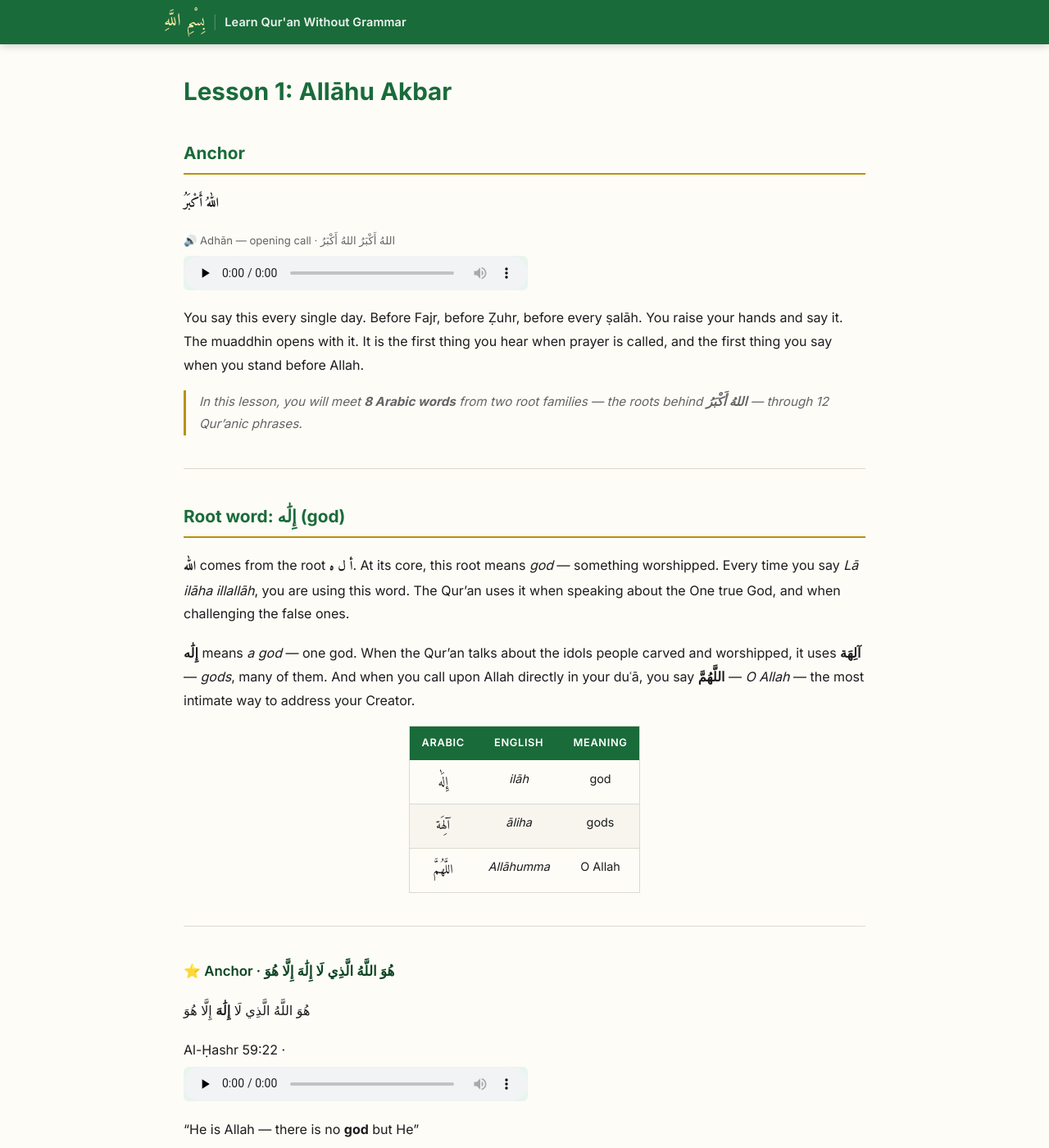
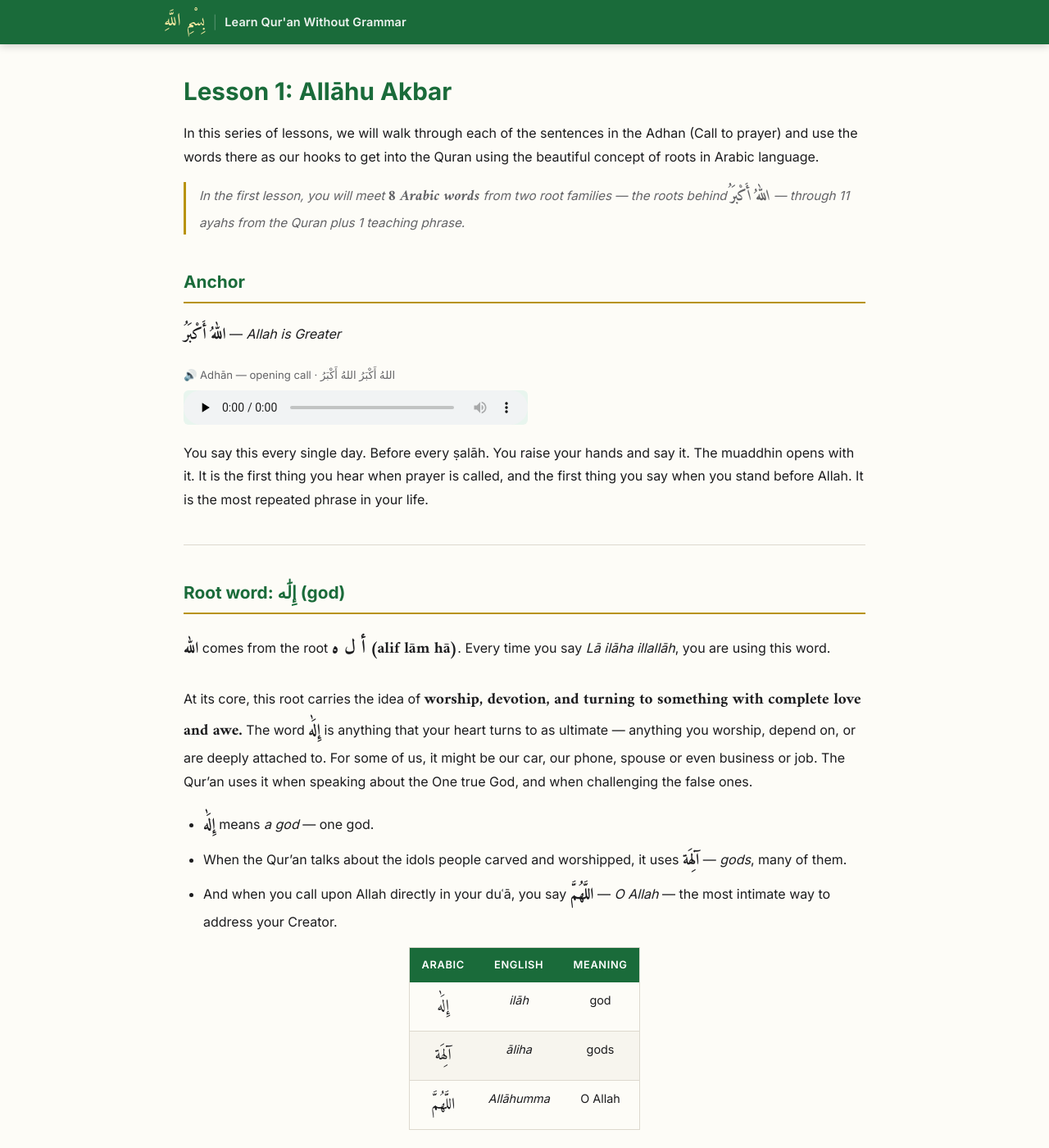
Before and after one commit to siraj-samsudeen/learn-quran-without-grammar, a Jekyll site: the page built from lessons/lesson-01-allahu-akbar.md, in a window 1280 px wide and 1400 px high. Shown: the whole window at 82% size. Built offline with Jekyll 4.4.1, drawn with Linux system fonts in a browser that asks for light colours; some web fonts are replaced; some of the changed text lies outside the part shown.

Commit message:
UI polish, closing rewrite, review sections, full ayah review audio
Lesson content:
- Removed adhān replay audio from closing
- Rewrote closing: updated story references, simplified language,
  encourage students to spot roots in salah/Quran/Arabic
- Added 'Review in Order' (audio player + download link) and
  'Review Shuffled' (shuffle player) sections
- Reordered practice phrases shortest-first (difficulty progression)
- Anchor headings: just 'Anchor Phrase', no Arabic in heading
- All surah references in brackets: (Al-Baqarah 2:34)
- Single-word headings only: إِلَٰه not إِلَٰهٌ وَاحِدٌ
- Root letters show both Arabic + English: أ ل ه (alif lām hā)
- 61:3 hook: teaching focus not meaning
- 59:22 fragment tightened to #t=0,5.5 (clean cut before عَالِمُ)
- Translation added: اللهُ أَكْبَرُ — Allah is Greater
- Preview moved before anchor section
- Summary words table centered (.root-table)

JS/CSS:
- lesson-cards.js: anchor cards (⭐ ·) transformed into cards
- Anchor cards: gold left border + warm background tint
- Surah reference moved to bottom of card
- Footer: removed transliteration

Audio pipeline (YAML):
- arabic_source_full added for all trimmed phrases (59:22, 6:74,
  3:26, 29:45, 18:5) — review audio uses full ayahs for context training

Docs:
- CLAUDE.md: review audio principle, hook text principle, practice
  order, heading format, reference format, root letter format
- LESSON-PLAN.md: Review Audio Uses Full Ayahs principle

Setup:
- Gemfile added for local Jekyll preview

```diff
--- /dev/null
+++ b/Gemfile
@@ -0,0 +1,5 @@
+source "https://rubygems.org"
+
+gem "jekyll", "~> 4.4"
+gem "kramdown-parser-gfm"
+gem "jekyll-seo-tag"
--- a/_layouts/default.html
+++ b/_layouts/default.html
@@ -33,7 +33,7 @@
 
   <footer class="site-footer">
     <p class="footer-arabic">وَلَذِكْرُ اللَّهِ أَكْبَرُ</p>
-    <p class="footer-trans"><em>wa-la-dhikru llāhi akbar</em> &mdash; &ldquo;And the remembrance of Allah is greater&rdquo; &nbsp;(29:45)</p>
+    <p class="footer-trans">&ldquo;And the remembrance of Allah is greater&rdquo; &nbsp;(29:45)</p>
   </footer>
 
 
--- a/assets/css/style.css
+++ b/assets/css/style.css
@@ -124,7 +124,15 @@
 }
 
 /* ── Bold/emphasis ── */
-.lesson-body strong { font-weight: 700; }
+/* Arabic text appears in bold (**word**) throughout lessons.
+   Amiri font + larger size ensures Arabic renders at card-quality
+   even when inline with English text. */
+.lesson-body strong {
+  font-weight: 700;
+  font-size: 1.2em;
+  font-family: var(--font-arabic), var(--font-ui);
+  line-height: 2;
+}
 .lesson-body em { font-style: italic; }
 
 /* ── Links ── */
@@ -182,7 +190,7 @@
   border-bottom: 1px solid var(--border);
   /* Amiri covers both Arabic Unicode and Latin — applies to all cells */
   font-family: var(--font-arabic);
-  font-size: 1rem;
+  font-size: 1.2rem;
   line-height: 2;        /* generous for Arabic diacritics */
 }
 .lesson-body tr:last-child td { border-bottom: none; }
@@ -299,6 +307,33 @@
   line-height: 1.5;
   border-left: 3px solid var(--border);
   padding-left: 0.75rem;
+}
+.verse-card .verse-ref-bottom {
+  font-size: 0.82rem;
+  color: var(--muted);
+  margin-top: 0.5rem;
+  display: flex;
+  align-items: center;
+  gap: 0.5rem;
+}
+.verse-card .verse-ref-bottom audio {
+  display: inline-block;
+  width: 220px;
+  height: 28px;
+  margin: 0;
+  background: transparent;
+  vertical-align: middle;
+  border-radius: 4px;
+  max-width: none;
+}
+
+/* ── Anchor card variant ── */
+.anchor-card {
+  border-left: 4px solid var(--gold);
+  background: linear-gradient(to right, #fdf8e8, var(--white) 30%);
+}
+.anchor-card .verse-num {
+  color: var(--gold);
 }
 
 /* Download link */
--- a/assets/js/lesson-cards.js
+++ b/assets/js/lesson-cards.js
@@ -24,13 +24,14 @@
     var h3s = Array.from(body.querySelectorAll('h3'));
 
     h3s.forEach(function (h3) {
-      // Parse heading: "N · form-name"
+      // Parse heading: "N · form-name" or "⭐ · anchor-name"
       var text = h3.textContent.trim();
-      var match = text.match(/^(\d+)\s*·\s*(.+)$/);
-      if (!match) return; // skip non-verse h3s (e.g. hadith heading)
+      var match = text.match(/^([\d⭐]+)\s*·\s*(.+)$/);
+      if (!match) return; // skip non-verse h3s
 
       var num = match[1];
       var form = match[2].trim();
+      var isAnchor = num.indexOf('⭐') >= 0;
 
       // Collect sibling elements until next section boundary
       var siblings = [];
@@ -67,7 +68,7 @@
       // ── Build card ──────────────────────────────────────────────
 
       var card = document.createElement('div');
-      card.className = 'verse-card';
+      card.className = isAnchor ? 'verse-card anchor-card' : 'verse-card';
 
       // Header row: label (left) + ref with audio (right)
       var headerRow = document.createElement('div');
@@ -92,7 +93,6 @@
       }
 
       headerRow.appendChild(label);
-      headerRow.appendChild(ref);
       card.appendChild(headerRow);
 
       // Arabic text
@@ -117,6 +117,12 @@
         hookDiv.className = 'verse-hook';
         hookDiv.innerHTML = hookP.innerHTML;
         card.appendChild(hookDiv);
+      }
+
+      // Reference + audio at the bottom
+      if (refP) {
+        ref.className = 'verse-ref-bottom';
+        card.appendChild(ref);
       }
 
       // ── Swap into DOM ───────────────────────────────────────────
--- a/lessons/lesson-01-allahu-akbar.md
+++ b/lessons/lesson-01-allahu-akbar.md
@@ -7,27 +7,35 @@
 ---
 # Lesson 1: Allāhu Akbar
 
+In this series of lessons, we will walk through each of the sentences in the Adhan (Call to prayer) and use the words there as our hooks to get into the Quran using the beautiful concept of roots in Arabic language.
+
+<p class="lesson-preview">In the first lesson, you will meet <strong>8 Arabic words</strong> from two root families — the roots behind <strong>اللهُ أَكْبَرُ</strong> — through 11 ayahs from the Quran plus 1 teaching phrase.</p>
+
 ## Anchor
 
-**اللهُ أَكْبَرُ**
+**اللهُ أَكْبَرُ** — *Allah is Greater*
 
 <p class="audio-label">🔊 Adhān — opening call · اللهُ أَكْبَرُ اللهُ أَكْبَرُ</p>
 <audio controls preload="none" src="{{ '/assets/audio/adhan-allahu-akbar.mp3' | relative_url }}"></audio>
 
-You say this every single day. Before Fajr, before Ẓuhr, before every ṣalāh. You raise your hands and say it. The muaddhin opens with it. It is the first thing you hear when prayer is called, and the first thing you say when you stand before Allah.
-
-<p class="lesson-preview">In this lesson, you will meet <strong>8 Arabic words</strong> from two root families — the roots behind <strong>اللهُ أَكْبَرُ</strong> — through 12 Qur'anic phrases.</p>
+You say this every single day. Before every ṣalāh. You raise your hands and say it. The muaddhin opens with it. It is the first thing you hear when prayer is called, and the first thing you say when you stand before Allah. It is the most repeated phrase in your life.
 
 ---
 
 ## Root word: إِلَٰه (god)
 
-**اللّٰه** comes from the root **أ ل ه**. At its core, this root means *god* — something worshipped. Every time you say *Lā ilāha illallāh*, you are using this word. The Qur'an uses it when speaking about the One true God, and when challenging the false ones.
+**اللّٰه** comes from the root <strong>**أ ل ه** (alif lām hā)</strong>.
+Every time you say *Lā ilāha illallāh*, you are using this word.
 
-**إِلَٰه** means *a god* — one god. When the Qur'an talks about the idols people carved and worshipped, it uses **آلِهَة** — *gods*, many of them. And when you call upon Allah directly in your duʿā, you say **اللَّهُمَّ** — *O Allah* — the most intimate way to address your Creator.
+At its core, this root carries the idea of **worship, devotion, and turning to something with complete love and awe.** The word **إِلَٰه** is anything that your heart turns to as ultimate — anything you worship, depend on, or are deeply attached to. For some of us, it might be our car, our phone, spouse or even business or job.
+The Qur'an uses it when speaking about the One true God, and when challenging the false ones.
+
+- **إِلَٰه** means *a god* — one god.
+- When the Qur'an talks about the idols people carved and worshipped, it uses **آلِهَة** — *gods*, many of them.
+- And when you call upon Allah directly in your duʿā, you say **اللَّهُمَّ** — *O Allah* — the most intimate way to address your Creator.
 
 | Arabic | English | Meaning |
-|:---:|:---:|:---:|
+| --- | --- | --- |
 | إِلَٰه | *ilāh* | god |
 | آلِهَة | *āliha* | gods |
 | اللَّهُمَّ | *Allāhumma* | O Allah |
@@ -35,11 +43,11 @@
 
 ---
 
-### ⭐ Anchor · هُوَ اللَّهُ الَّذِي لَا إِلَٰهَ إِلَّا هُوَ
+### ⭐ · 1 Anchor Phrase
 
 هُوَ اللَّهُ الَّذِي لَا **إِلَٰهَ** إِلَّا هُوَ
 
-Al-Ḥashr 59:22 · <audio controls preload="none" src="https://everyayah.com/data/Hani_Rifai_192kbps/059022.mp3#t=0,7"></audio>
+(Al-Ḥashr 59:22) · <audio controls preload="none" src="https://everyayah.com/data/Hani_Rifai_192kbps/059022.mp3#t=0,5.5"></audio>
 
 "He is Allah — there is no **god** but He"
 
@@ -51,7 +59,7 @@
 
 وَإِذْ قَالَ إِبْرَاهِيمُ لِأَبِيهِ آزَرَ أَتَتَّخِذُ أَصْنَامًا **آلِهَةً**
 
-Al-An'ām 6:74 · <audio controls preload="none" src="https://everyayah.com/data/Abu_Bakr_Ash-Shaatree_128kbps/006074.mp3#t=0,12"></audio>
+(Al-An'ām 6:74) · <audio controls preload="none" src="https://everyayah.com/data/Abu_Bakr_Ash-Shaatree_128kbps/006074.mp3#t=0,9.5"></audio>
 
 "And when Ibrāhīm said to his father Āzar: Do you take idols as **gods**?"
 
@@ -63,7 +71,7 @@
 
 قُلِ **اللَّهُمَّ** مَالِكَ الْمُلْكِ
 
-Āl 'Imrān 3:26 · <audio controls preload="none" src="https://everyayah.com/data/Hudhaify_128kbps/003026.mp3#t=0,5"></audio>
+(Āl 'Imrān 3:26) · <audio controls preload="none" src="https://everyayah.com/data/Hudhaify_128kbps/003026.mp3#t=0,5"></audio>
 
 "Say: O **Allah**, Owner of all sovereignty"
 
@@ -71,14 +79,14 @@
 
 ---
 
-## Root word: كَبُرَ (greatness)
+## Root word 1: كَبُرَ (greatness)
 
-The root **ك ب ر** carries one core meaning: *something is great, large, or grows.* Think of it like a seed of greatness — plant it in different soil and it grows into different words. It can mean simply *big*. It can mean *the greatest*. And when someone claims that greatness for himself — when he puffs himself up and refuses to bow — it becomes *arrogance*.
+The root **ك ب ر** (kāf bā rā) carries one core meaning: *something is great, large, or grows.* Think of it like a seed of greatness — plant it in different soil and it grows into different words. It can mean simply *big*. It can mean *the greatest*. And when someone claims that greatness for himself — when he puffs himself up and refuses to bow — it becomes *arrogance*.
 
 Every time you say اللهُ أَكْبَرُ, you are reaching into this root and pulling out its highest meaning: Allah is greater. Greater than your fear. Greater than your distraction. Greater than anything standing in front of you.
 
 | Arabic | English | Meaning |
-|:---:|:---:|:---:|
+| --- | --- | --- |
 | كَبُرَ | *kabura* | was great |
 | اسْتَكْبَرَ | *istakbara* | was arrogant |
 | كَبِير | *kabīr* | great, big |
@@ -88,7 +96,7 @@
 
 ---
 
-### ⭐ Anchor · هُوَ كَبِيرٌ أَنَا أَكْبَرُ مِنْهُ
+### ⭐ · Anchor Phrase
 
 هُوَ **كَبِيرٌ**. أَنَا **أَكْبَرُ** مِنْهُ. وَاللَّهُ **أَكْبَرُ** مِنَّا، بَلْ، مِنْ كُلِّ شَيْءٍ.
 
@@ -104,7 +112,7 @@
 
 فَأَرَاهُ الْآيَةَ **الْكُبْرَىٰ**
 
-An-Nāzi'āt 79:20 · <audio controls preload="none" src="https://everyayah.com/data/Husary_128kbps/079020.mp3"></audio>
+(An-Nāzi'āt 79:20) · <audio controls preload="none" src="https://everyayah.com/data/Husary_128kbps/079020.mp3"></audio>
 
 "And he showed him the **greatest** sign"
 
@@ -116,11 +124,11 @@
 
 **كَبُرَ** مَقْتًا عِندَ اللَّهِ أَن تَقُولُوا مَا لَا تَفْعَلُونَ
 
-Aṣ-Ṣaff 61:3 · <audio controls preload="none" src="https://everyayah.com/data/Alafasy_128kbps/061003.mp3"></audio>
+(Aṣ-Ṣaff 61:3) · <audio controls preload="none" src="https://everyayah.com/data/Alafasy_128kbps/061003.mp3"></audio>
 
 "**Greatly** hateful in the sight of Allah — that you say what you do not do"
 
-Saying one thing and doing another — deeply hated by Allah. The root here means the hatred is *great*, immense, enormous.
+This is the root word itself — **كَبُرَ** — in its simplest form. You can hear the three root letters clearly: kāf, bā, rā.
 
 ---
 
@@ -128,7 +136,7 @@
 
 وَإِذْ قُلْنَا لِلْمَلَائِكَةِ اسْجُدُوا لِآدَمَ فَسَجَدُوا إِلَّا إِبْلِيسَ أَبَىٰ وَ**اسْتَكْبَرَ** وَكَانَ مِنَ الْكَافِرِينَ
 
-Al-Baqarah 2:34 · <audio controls preload="none" src="https://everyayah.com/data/Abdul_Basit_Mujawwad_128kbps/002034.mp3"></audio>
+(Al-Baqarah 2:34) · <audio controls preload="none" src="https://everyayah.com/data/Abdul_Basit_Mujawwad_128kbps/002034.mp3"></audio>
 
 "And when We said to the angels: Prostrate to Ādam — they all prostrated, except Iblīs. He refused and was **arrogant**, and became of the disbelievers"
 
@@ -184,11 +192,21 @@
 
 فَأَمَّا عَادٌ فَ**اسْتَكْبَرُوا** فِي الْأَرْضِ بِغَيْرِ الْحَقِّ وَقَالُوا مَنْ أَشَدُّ مِنَّا قُوَّةً ۖ أَوَلَمْ يَرَوْا أَنَّ اللَّهَ الَّذِي خَلَقَهُمْ هُوَ أَشَدُّ مِنْهُمْ قُوَّةً
 
-Fuṣṣilat 41:15 · <audio controls preload="none" src="https://everyayah.com/data/Abdurrahmaan_As-Sudais_192kbps/041015.mp3"></audio>
+(Fuṣṣilat 41:15) · <audio controls preload="none" src="https://everyayah.com/data/Abdurrahmaan_As-Sudais_192kbps/041015.mp3"></audio>
 
 "As for ʿĀd, they were **arrogant** on earth without right and said: Who is mightier than us in strength? Did they not see that Allah who created them is mightier than them in strength?"
 
 ---
+
+## Review in Order
+
+<audio controls preload="none" src="{{ '/assets/audio/lessons/lesson-01/lesson-01-full.mp3' | relative_url }}"></audio>
+
+<a class="download-link" href="{{ '/assets/audio/lessons/lesson-01/lesson-01-full.mp3' | relative_url }}" download>📥 Download full lesson audio</a>
+
+---
+
+## Review Shuffled
 
 <div id="shuffle-player"></div>
 
@@ -199,7 +217,7 @@
 #### Words
 
 | Arabic | English | Meaning |
-|:---:|:---:|:---:|
+| --- | --- | --- |
 | إِلَٰه | *ilāh* | god |
 | آلِهَة | *āliha* | gods |
 | اللَّهُمَّ | *Allāhumma* | O Allah |
@@ -208,11 +226,12 @@
 | كَبِير | *kabīr* | great, big |
 | كُبْرَى | *kubrā* | greatest |
 | أَكْبَرُ | *Akbar* | greater, greatest |
+{: .root-table}
 
 #### Phrases
 
 | Arabic | English |
-|---:|---|
+| --- | --- |
 | هُوَ اللَّهُ الَّذِي لَا إِلَٰهَ إِلَّا هُوَ · Al-Ḥashr 59:22 | He is Allah — there is no god but He |
 | هُوَ كَبِيرٌ. أَنَا أَكْبَرُ مِنْهُ. وَاللَّهُ أَكْبَرُ مِنَّا، بَلْ، مِنْ كُلِّ شَيْءٍ | He is great. I am greater than him. And Allah is greater than us — rather, than everything. |
 | وَإِذْ قَالَ إِبْرَاهِيمُ لِأَبِيهِ آزَرَ أَتَتَّخِذُ أَصْنَامًا آلِهَةً · Al-An'ām 6:74 | And when Ibrahim said to his father: Do you take idols as gods? |
@@ -230,9 +249,6 @@
 
 ## Closing
 
-<p class="audio-label">🔊 Adhān — listen again with fresh ears</p>
-<audio controls preload="none" src="{{ '/assets/audio/adhan-allahu-akbar.mp3' | relative_url }}"></audio>
+You started this lesson knowing two words: **اللهُ أَكْبَرُ**. Now you have met the roots behind them — in Ibrāhīm's challenge to his father, in the greatest sign shown to Pharaoh, in the arrogance of Iblīs, and in that beautiful phrase: *the remembrance of Allah is greater.*
 
-You started this lesson knowing two words: اللهُ أَكْبَرُ. Now you've heard the roots behind them move through the Qur'an — in the call of Ibrāhīm to his father, in the greatest sign shown to Pharaoh, in the arrogance of Iblīs, and in that simple, devastating phrase: *the remembrance of Allah is greater.*
-
-Next time you hear the adhān or raise your hands for ṣalāh, these verses travel with you. Not as grammar — as recognition. A familiar voice you now understand a little more deeply.
+From now on, listen for these roots. When you stand in ṣalāh and hear the Qur'an recited, notice any word that sounds like **إِلَٰه** or **كَبُرَ**. When you hear the adhān, when you read Qur'an, even when you hear Arabic anywhere — see if you can spot a word from these two families. You will be surprised how often they appear. That moment of recognition — *"I know this word!"* — is exactly what we are building, one root at a time.
```
Also changed, not shown: other parts of lessons/lesson-01-allahu-akbar.md (+20 -20 lines), CLAUDE.md (+6 -0 lines), docs/LESSON-PLAN.md (+10 -0 lines), tools/lesson-audio/lesson-01.yaml (+22 -2 lines).
